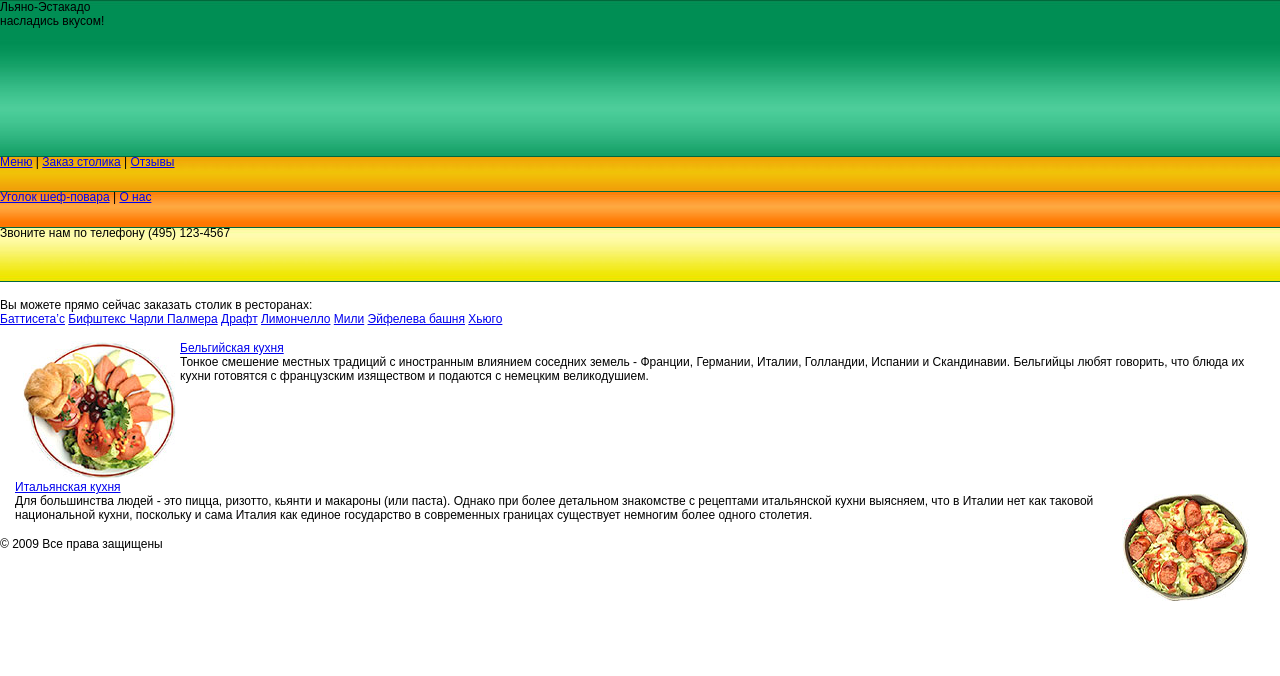
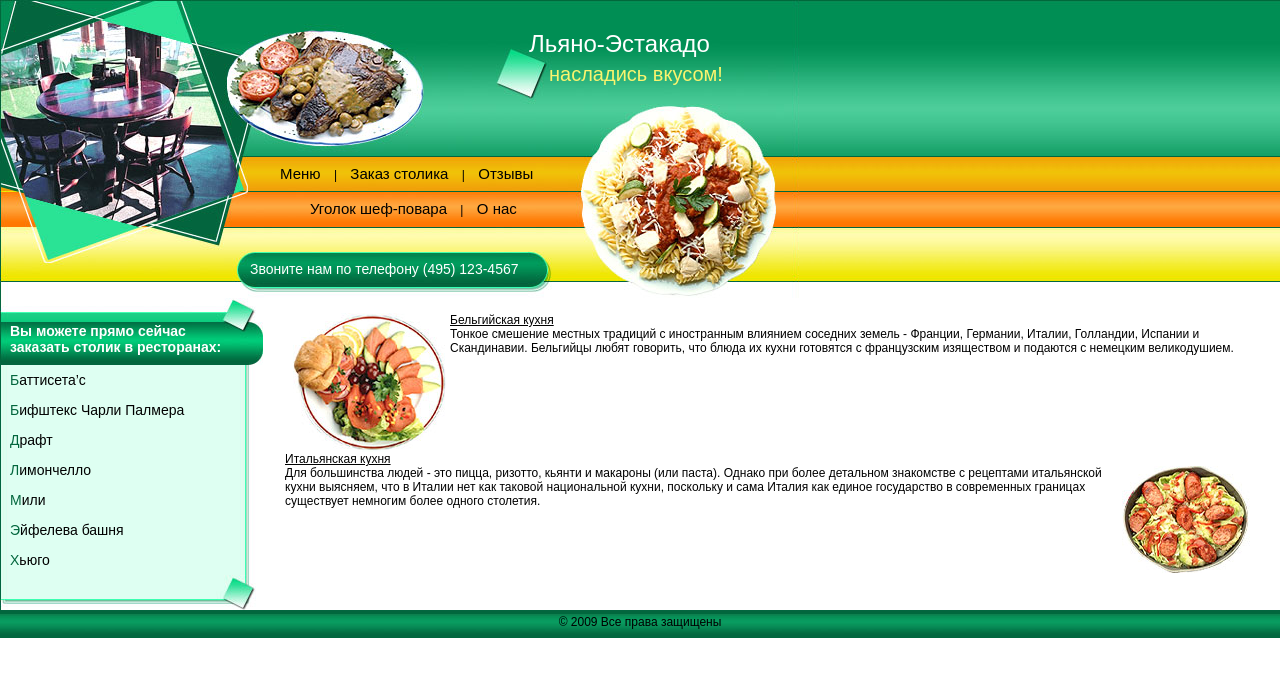
Before and after one commit to mifune69/html_lab7, a plain HTML site: page index.html in a window 1280 px wide. Drawn offline with Linux system fonts and the light colour scheme.

Commit message:
css (II)

```diff
--- a/css/style.css
+++ b/css/style.css
@@ -5,35 +5,151 @@ text-align: left;
  font-size: 12px;
 }
 #main{
-width:___;
+ width:100%;
+}
+#header{
+ width:799px;
+ height:155px;
+ background-image: url(../images/header.jpg);
+ background-repeat:no-repeat;
+}
+#menu1{
+ width:799px;
+ height:35px;
+ background-image: url(../images/menu1.jpg);
+ background-repeat:no-repeat;
+}
+#menu2{
+ width:799px;
+ height:36px;
+ background-image: url(../images/menu2.jpg);
+ background-repeat:no-repeat;
+}
+#menu3{
+ width:799px;
+ height:72px;
+ background-image: url(../images/menu3.jpg);
+ background-repeat:no-repeat;
+}
+#reklama{
+ float:left;
+ width:263px;
+}
+#reklama_top{
+ width:263px;
+ height:67px;
+ background-image: url(../images/reklama_top.jpg);
+ background-repeat:no-repeat;
+}
+#reklama_text{
+ width:263px;
+ background-image: url(../images/reklama_bg.jpg);
+ background-repeat: repeat-y;
+}
+#reklama_bottom{
+ width:263px;
+ height:35px;
+ background-image: url(../images/reklama_bottom.jpg);
+ background-repeat:no-repeat;
+}
+#content{
+ position:absolute;
+ left:270px;
+ top:298px;
+ padding:15px;
+}
+#footer{
+ clear:both;
+ width:100%;
+ height:28px;
+ background-image: url(../images/footer.jpg);
+ background-repeat: repeat-x;
+ text-align:center;
+ padding-top:5px;
+}
+#headertext1{
+ width:270px;
+ float:right;
+ font-size:24px;
+ font-family:Arial;
+ padding-top:30px;
+ color: #FFFFFF;
+}
+#headertext2{
+ width:250px;
+ float:right;
+ clear:right;
+ font-size:20px;
+ font-family:Arial;
+ padding-top:5px;
+ color: #faf46e;
+}
+#textmenu1{
+ padding-left:270px;
+ padding-top:10px;
+}
+#textmenu2{
+ padding-left:300px;
+ padding-top:10px;
+}
+#textmenu3{
+ padding-left:250px;
+ padding-top:35px;
+ font-size:14px;
+ color:#FFFFFF;
+}
+a.menu{
+ text-decoration: none;
+ color:#000000;
+ font-size:15px;
+ padding-left:10px;
+ padding-right:10px;
+}
+#textreklamatop{
+ padding:25px 25px 0px 10px;
+ font-size:14px;
+ color:#FFFFFF;
+ font-weight:bold;
+}
+a.reklama{
+ display:block;
+ line-height:30px;
+ text-decoration: none;
+ color:#000000;
+ font-size:14px;
+ padding-left:10px;
+ padding-right:10px;
+}
+a.reklama:first-letter{
+ color:#02663d;
+}
+a{
+ color:#000000;
+}
+a:hover{
+ color:#02663d;
 }
 #header_bg{
-width:___;
+ width:100%;
  height:155px;
  background-image: url(../images/header_bg.jpg);
  background-repeat: repeat-x;
 }
 #menu1_bg{
-width:___;
+ width:100%;
  height:35px;
  background-image: url(../images/menu1_bg.jpg);
  background-repeat: repeat-x;
 }
 #menu2_bg{
-width:___;
+ width:100%;
  height:36px;
  background-image: url(../images/menu2_bg.jpg);
  background-repeat: repeat-x;
 }
 #menu3_bg{
-width:___;
+ width:100%;
  height:72px;
  background-image: url(../images/menu3_bg.jpg);
  background-repeat: repeat-x;
 }
-#content{
-position:___;
-left:270px;
-top:298px;
-padding:15px;
-}
```
Lines whose indentation alone changed are shown as unchanged.
